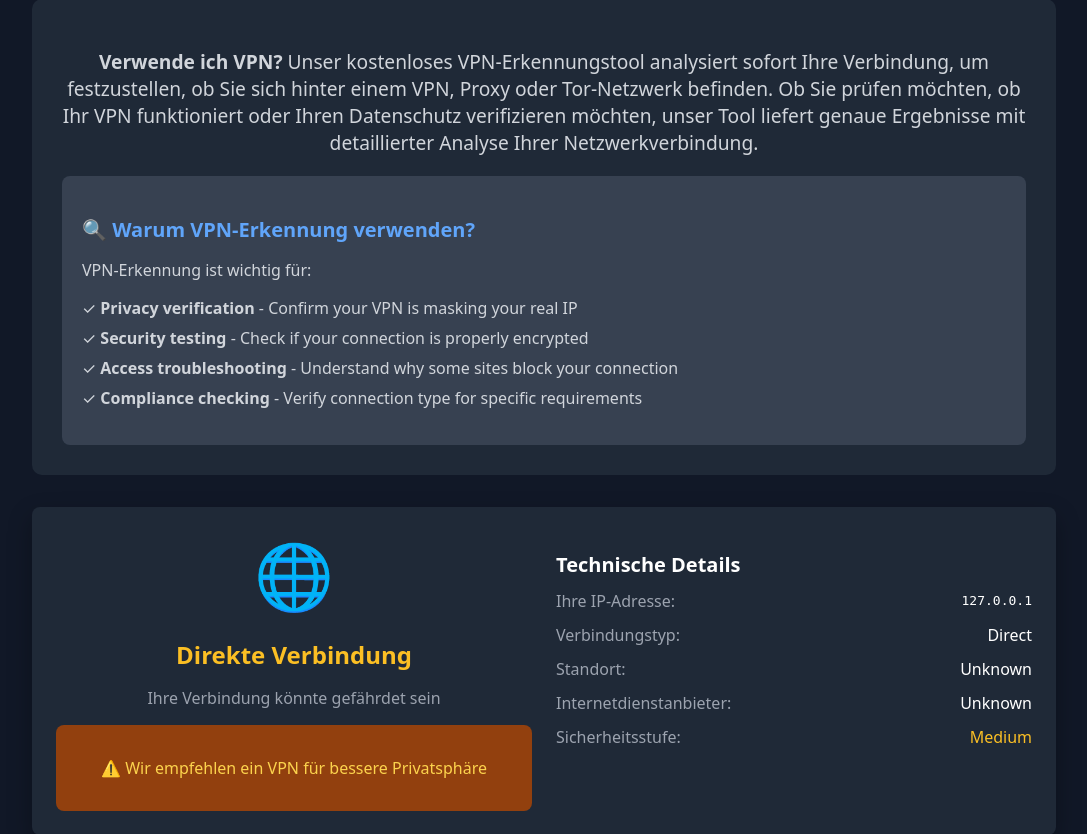
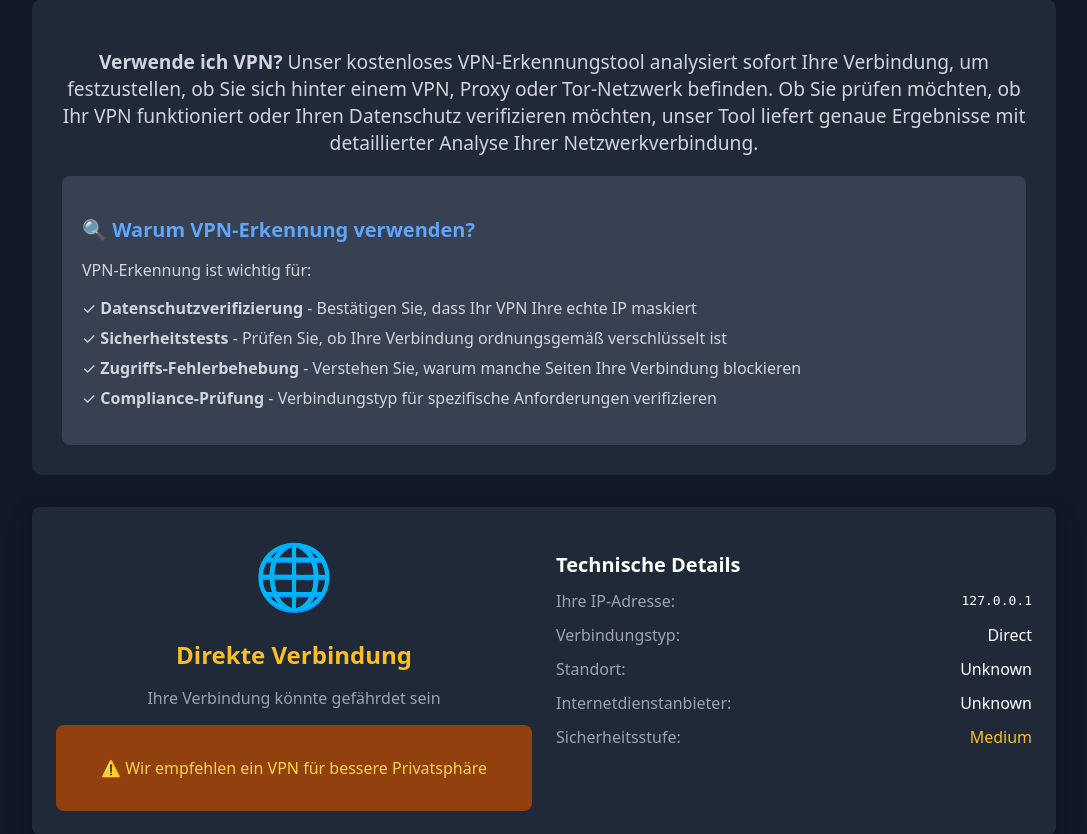
Before and after one commit to Stefanson0888/ip-checker, a FastAPI app: page /de/am-i-using-vpn in a window 1280 px wide. Shown: the part 219-1053 px from the top of the page, without its empty margins (96-1183 px from the left). Run offline with FastAPI, Linux system fonts and the light colour scheme; data that the repository does not hold is empty.

Commit message:
translation

```diff
--- a/templates/am-i-using-vpn.html
+++ b/templates/am-i-using-vpn.html
@@ -256,10 +256,10 @@
                 <h3 style="color: #60a5fa; margin-bottom: 15px;">🔍 {{ _('why_use_vpn_detection') }}</h3>
                 <p style="color: #d1d5db; margin-bottom: 10px;">{{ _('vpn_detection_important') }}</p>
                 <ul style="list-style: none; padding: 0; color: #d1d5db;">
-                    <li style="margin: 8px 0;">✓ <strong>Privacy verification</strong> - Confirm your VPN is masking your real IP</li>
-                    <li style="margin: 8px 0;">✓ <strong>Security testing</strong> - Check if your connection is properly encrypted</li>
-                    <li style="margin: 8px 0;">✓ <strong>Access troubleshooting</strong> - Understand why some sites block your connection</li>
-                    <li style="margin: 8px 0;">✓ <strong>Compliance checking</strong> - Verify connection type for specific requirements</li>
+                    <li style="margin: 8px 0;">✓ <strong>{{ _('privacy_verification') }}</strong> - {{ _('privacy_verification_desc') }}</li>
+                    <li style="margin: 8px 0;">✓ <strong>{{ _('security_testing') }}</strong> - {{ _('security_testing_desc') }}</li>
+                    <li style="margin: 8px 0;">✓ <strong>{{ _('access_troubleshooting') }}</strong> - {{ _('access_troubleshooting_desc') }}</li>
+                    <li style="margin: 8px 0;">✓ <strong>{{ _('compliance_checking') }}</strong> - {{ _('compliance_checking_desc') }}</li>
                 </ul>
             </div>
         </div>
```
